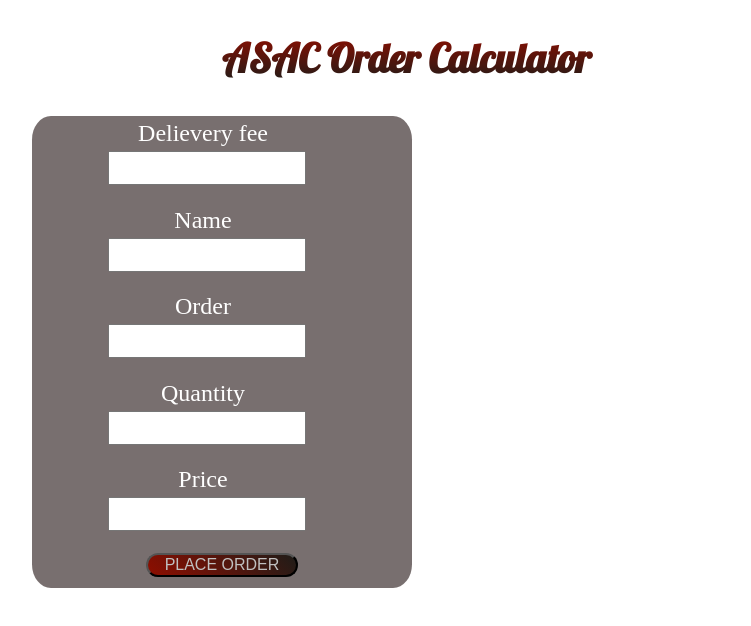
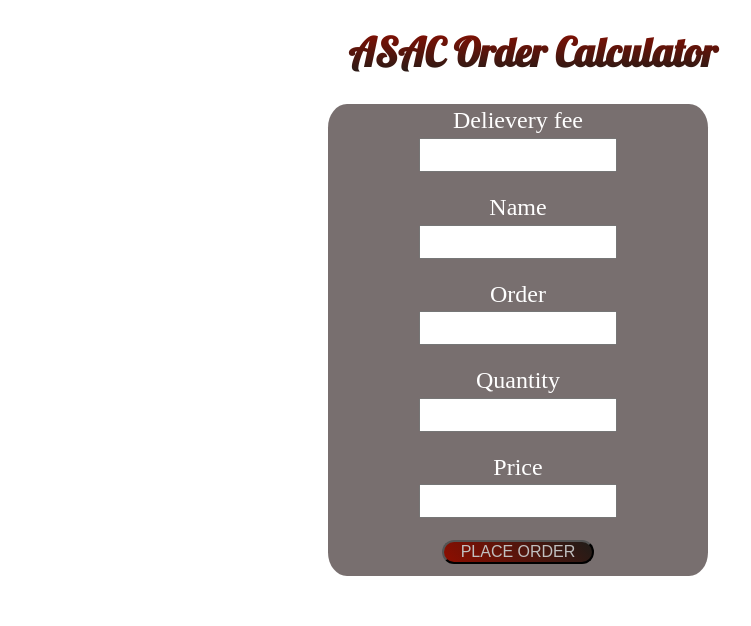
Before and after one commit to waleedfarraj/food-calc, a plain HTML site: page index.html in a window 1280 px wide. Shown: the whole page, without its empty margins (102-853 px from the left). Drawn offline with Linux system fonts and the light colour scheme.

Commit message:
center everything

```diff
--- a/index.html
+++ b/index.html
@@ -9,8 +9,9 @@
 </head>
 <body class="bg">
 
-<section >
+
  <h1> ASAC Order Calculator</h1>
+ <section >
   <form id="form" action="">
   <label for="del">Delievery fee </label>
 <input type="number"  name="fee" >
--- a/style.css
+++ b/style.css
@@ -1,7 +1,7 @@
 @import url('https://fonts.googleapis.com/css2?family=Lobster&display=swap');
 
 h1 {
-  margin-left:25%;
+  margin-left: 35%;
   background-image: linear-gradient(180deg, #8e0e00
 ,#1f1c18);
   font-family: lobster;
@@ -15,14 +15,24 @@ h1 {
     -webkit-text-fill-color: transparent;
     -moz-text-fill-color: transparent;
 }
+section{
+    display: flex;
+    justify-items: normal;
+    align-items: center;
+    align-content: flex-start;
+    justify-content: center;
+    flex-wrap: wrap;
 
+    flex-direction: row;
+}
 form{
   border-radius: 5% ;
   background-color:rgba(63, 51, 51, 0.701);
   color: white;
   width: 30%;
   height: 100% ;
-  margin-left: 10%;
+
+
   display: flex;
   justify-items: center;
   justify-content: space-between;
@@ -42,8 +52,9 @@ input , button , label{
   font-size: 18pt ;
   height: 17% ;
   width: 50% ;
-  margin-left:20%;
+  margin-left:auto;
   margin-top: 1% ;
+  margin-right: auto;
 }
 .bg {
  height: 100%;
@@ -84,7 +95,7 @@ table{
     font-size: 0.9em;
     min-width: 400px;
     box-shadow: 0 0 20px rgba(0, 0, 0, 0.15);
-    margin-left:30%;
+
     background-color: white;
     text-align: center
 }
```
